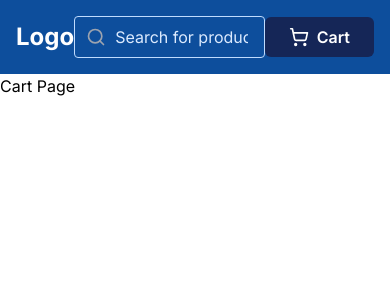
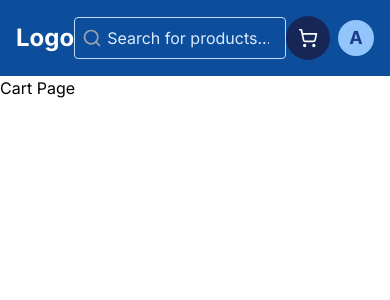
Before and after one commit to Surjendu-kar/Whatbytes, a Next.js app: page /cart in a window 390 px wide. Shown: the top 300 px of the page. Built offline with nearby package versions, Linux system fonts and the light colour scheme.

Commit message:
Enhance Header component with improved styling and layout adjustments for search bar and cart button; added avatar placeholder.

```diff
--- a/components/Header.tsx
+++ b/components/Header.tsx
@@ -13,26 +13,28 @@ function Header() {
 
       {/* Search Bar */}
         <div className="relative w-full max-w-md">
-          <span className="absolute inset-y-0 left-0 flex items-center pl-3 text-gray-400">
+          <span className="absolute inset-y-0 left-0 flex items-center lg:pl-3 pl-2 text-gray-400">
             <Search size={20} />
           </span>
           <input
             type="text"
             placeholder="Search for products..."
-            className="w-full pl-10 pr-4 py-2 rounded border border-blue-200 focus:outline-none focus:ring-2 focus:ring-blue-400 bg-transparent text-white placeholder:text-blue-100"
+            className="w-full lg:pl-10 pl-8 pr-4 py-2 rounded border border-blue-200 focus:outline-none focus:ring-2 focus:ring-blue-400 bg-transparent text-white placeholder:text-blue-100"
           />
         </div>
 
-      <div>
+      <div className="flex items-center  gap-2 lg:gap-8">
         {/* Cart Button */}
         <Link href="/cart">
-          <button className="flex items-center gap-2 bg-[#152657] hover:bg-[#10204e] text-white font-semibold px-6 py-2 rounded-md transition" >
+          <button className="flex items-center lg:gap-2 bg-[#152657] hover:bg-[#10204e] text-white font-semibold lg:px-6 lg:py-2 p-3 lg:rounded-md rounded-full transition">
             <ShoppingCart size={20} />
-            Cart
+            <span className="hidden sm:inline">Cart</span>
           </button>
         </Link>
-        {/*  avatar */}
-
+        {/* Avatar */}
+        <div className="w-9 h-9 rounded-full bg-blue-300 flex items-center justify-center text-blue-900 font-bold text-lg cursor-pointer">
+          A
+        </div>
       </div>
     </div>
   )
```
